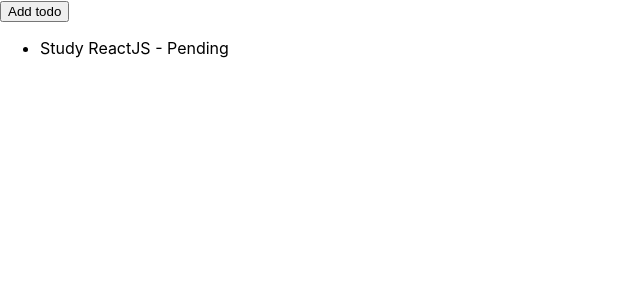
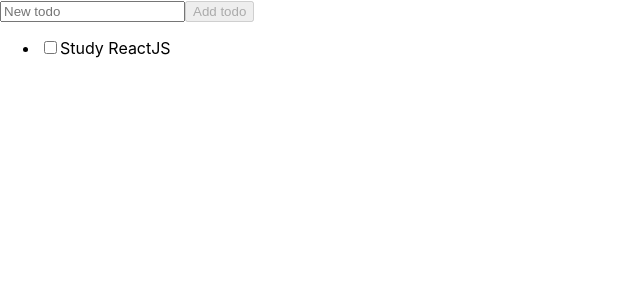
Before and after one commit to cesarmejiag/todoapp-reactjs, a React (Create React App) app: page / in a window 1280 px wide. Shown: the top 300 px of the page, without its empty margins (0-640 px from the left). Built offline with nearby package versions, Linux system fonts and the light colour scheme.

Commit message:
Excersise of forms

```diff
--- a/src/App.js
+++ b/src/App.js
@@ -1,4 +1,5 @@
 import React, { useState } from "react";
+import TodoForm from "./components/TodoForm";
 import TodoList from "./components/TodoList";
 
 const initTodos = [
@@ -11,14 +12,25 @@ const initTodos = [
 
 const App = () => {
   const [todos, setTodos] = useState(initTodos);
-  const handleClick = () => {
-    setTodos(todos.concat([{ id: Date.now(), done: false, text: "Drink Coffee" }]));
+  const addTodo = (newTodo) => {
+    setTodos(todos.concat([newTodo]));
+  };
+  const todoDone = (id) => {
+    setTodos(
+      todos.map((todo) => {
+        if (todo.id === id) {
+          todo.done = !todo.done;
+        }
+
+        return todo;
+      })
+    );
   };
 
   return (
     <div>
-      <button onClick={handleClick}>Add todo</button>
-      <TodoList todos={todos} />
+      <TodoForm addTodo={addTodo} />
+      <TodoList todos={todos} todoDone={todoDone} />
     </div>
   );
 };
--- /dev/null
+++ b/src/components/TodoForm/index.js
@@ -0,0 +1,31 @@
+import React, { useState } from "react";
+
+const TodoForm = ({ addTodo }) => {
+  const [text, setText] = useState("");
+  const handleChange = (ev) => {
+    setText(ev.target.value);
+  };
+  const handleSubmit = (ev) => {
+    ev.preventDefault();
+
+    if (text.length > 0) {
+      const newTodo = { id: Date.now(), done: false, text: text };
+      setText("");
+      addTodo(newTodo);
+    }
+  };
+
+  return (
+    <form onSubmit={handleSubmit}>
+      <input
+        onChange={handleChange}
+        placeholder="New todo"
+        type="text"
+        value={text}
+      />
+      <button disabled={text.length <= 0}>Add todo</button>
+    </form>
+  );
+};
+
+export default TodoForm;
--- a/src/components/TodoItem/index.js
+++ b/src/components/TodoItem/index.js
@@ -1,9 +1,16 @@
 import React from "react";
 
-const TodoItem = ({ todo }) => {
+const TodoItem = ({ todo, todoDone }) => {
+  const handleChange = () => {
+    todoDone(todo.id);
+  };
+
   return (
     <li className="TodoItem">
-      {todo.text} - {todo.done ? "Done" : "Pending"}
+      <label>
+        <input onChange={handleChange} checked={todo.done} type="checkbox" />
+        <span>{todo.text}</span>
+      </label>
     </li>
   );
 };
--- a/src/components/TodoList/index.js
+++ b/src/components/TodoList/index.js
@@ -1,12 +1,12 @@
 import React from "react";
 import TodoItem from "../TodoItem";
 
-const TodoList = ({ todos }) => {
+const TodoList = ({ todos, todoDone }) => {
   return (
     <ul className="TodoList">
-      {todos.map((todo => (
-        <TodoItem key={todo.id} todo={todo} />
-      )))}
+      {todos.map((todo) => (
+        <TodoItem key={todo.id} todo={todo} todoDone={todoDone} />
+      ))}
     </ul>
   );
 };
```
Also changed, not shown: src/components/TodoForm/index.css (added).
